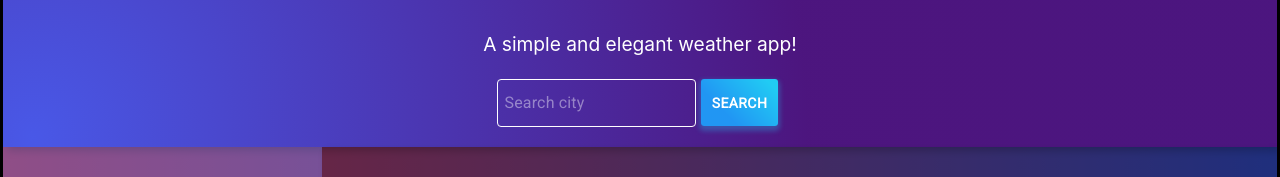
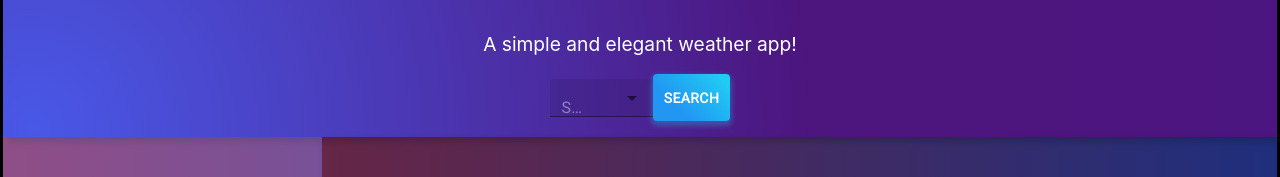
Before and after one commit to OmriGalShen/my-weather, a React (Create React App) app: page / in a window 1280 px wide. Shown: the part 219-396 px from the top of the page. Built offline with nearby package versions, Linux system fonts and the light colour scheme; no server answers.

Commit message:
redesign search button

```diff
--- a/src/components/content/weather/searcbox/SearchBox.css
+++ b/src/components/content/weather/searcbox/SearchBox.css
@@ -5,6 +5,17 @@
 }
 
 .searchbox input {
-  padding: 0.5em;
   width: 50%;
+  color: white;
 }
+
+.searchbox .submit {
+  background: linear-gradient(45deg, #2196f3 30%, #21cbf3 90%);
+  border: 0;
+  border-radius: 3;
+  box-shadow: 0 3px 5px 2px rgba(33, 203, 243, 0.3);
+  color: white;
+  font-weight: bold;
+  padding: 0.8em;
+  margin: 5;
+}
--- a/src/components/content/weather/searcbox/SearchBox.js
+++ b/src/components/content/weather/searcbox/SearchBox.js
@@ -3,28 +3,6 @@ import "./SearchBox.css";
 import { Button } from "@material-ui/core";
 import Autocomplete from "@material-ui/lab/Autocomplete";
 import TextField from "@material-ui/core/TextField";
-import { makeStyles } from "@material-ui/core/styles";
-
-const useStyles = makeStyles({
-  notchedOutline: {
-    borderWidth: "1px",
-    borderColor: "white"
-  },
-  input: {
-    height: "3em",
-    color: "white"
-  },
-  button: {
-    background: "linear-gradient(45deg, #2196F3 30%, #21CBF3 90%)",
-    border: 0,
-    borderRadius: 3,
-    boxShadow: "0 3px 5px 2px rgba(33, 203, 243, .3)",
-    color: "white",
-    fontWeight: "bold",
-    padding: "0.8em",
-    margin: 5
-  }
-});
 
 const SearchBox = props => {
   const {
@@ -33,7 +11,6 @@ const SearchBox = props => {
     searchfield,
     filteredCities
   } = props;
-  const classes = useStyles();
   return (
     <form className="searchbox" onSubmit={handleSearchSubmit} method="post">
       <Autocomplete
@@ -47,19 +24,13 @@ const SearchBox = props => {
             {...params}
             placeholder="Search city"
             fullWidth
-            variant="outlined"
+            variant="filled"
             value={searchfield}
             onChange={onSearchChange}
-            InputProps={{
-              classes: {
-                notchedOutline: classes.notchedOutline,
-                input: classes.input
-              }
-            }}
           />
         )}
       />
-      <Button className={classes.button} type="submit" size="medium">
+      <Button type="submit" className="submit" size="medium">
         search
       </Button>
     </form>
```
